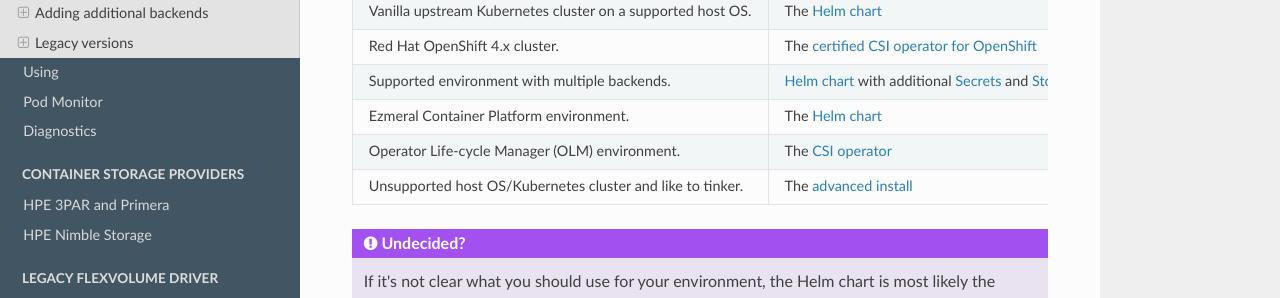
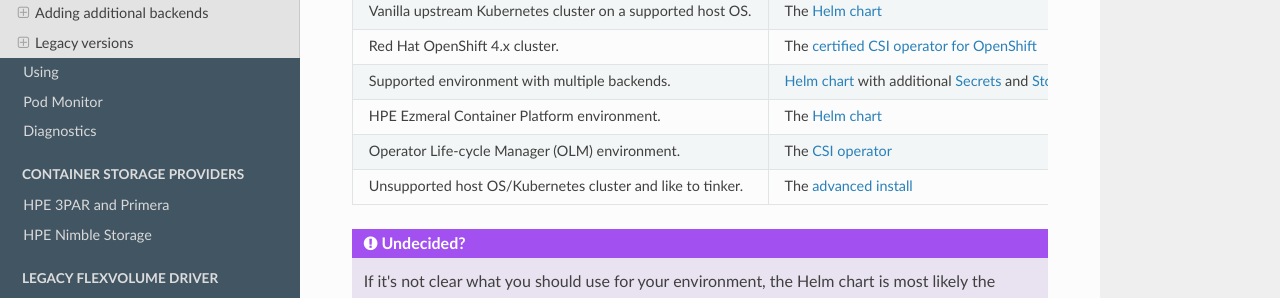
Before and after one commit to hpe-storage/scod, an MkDocs documentation site: the page built from docs/csi_driver/deployment.md, in a window 1280 px wide and 900 px high, scrolled down 1384 px. Shown: the part 151-449 px from the top of the window. Built offline with MkDocs 1.6.1, drawn with Linux system fonts in a browser that asks for light colours; nearby versions of some CDN libraries.

Commit message:
Updated references to ECP
Signed-off-by: Chris Snell <snell.chris@gmail.com>

```diff
--- a/docs/csi_driver/deployment.md
+++ b/docs/csi_driver/deployment.md
@@ -17,7 +17,7 @@
 | Vanilla upstream Kubernetes cluster on a supported host OS. | The [Helm chart](#helm) |
 | Red Hat OpenShift 4.x cluster.         | The [certified CSI operator for OpenShift](../partners/redhat_openshift/index.md) |
 | Supported environment with multiple backends. | [Helm chart](#helm) with additional [Secrets](#create_a_secret_with_backend_details) and [StorageClasses](using.md#base_storageclass_parameters) |
-| Ezmeral Container Platform environment. | The [Helm chart](#helm) |
+| HPE Ezmeral Container Platform environment. | The [Helm chart](#helm) |
 | Operator Life-cycle Manager (OLM) environment. | The [CSI operator](#operator) |
 | Unsupported host OS/Kubernetes cluster and like to tinker. | The [advanced install](#advanced_install) |
 
```
